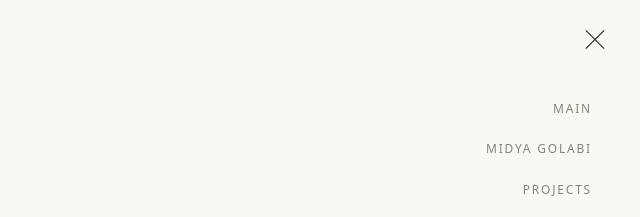
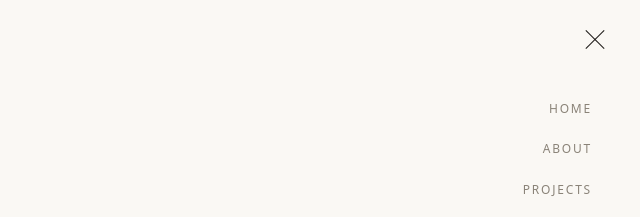
Before and after one commit to pakir992/midyagolabi-site, a plain HTML site: page about.html in a window 1280 px wide. Both pictures are taken after a click on the button "Open menu". Shown: the top 217 px of the page, 640-1280 px from the left. Drawn offline with Linux system fonts and the light colour scheme.

Commit message:
Rename nav labels: Main→Home, Midya Golabi→About
Co-Authored-By: Claude Fable 5 <noreply@anthropic.com>

```diff
--- a/about.html
+++ b/about.html
@@ -19,8 +19,8 @@
       <span></span>
     </button>
     <nav class="site-nav">
-      <a href="index.html">Main</a>
-      <a href="about.html">Midya Golabi</a>
+      <a href="index.html">Home</a>
+      <a href="about.html">About</a>
       <a href="projects.html">Projects</a>
       <a href="contact.html">Contacts</a>
     </nav>
```
Also changed, not shown: contact.html (+2 -2 lines), index.html (+2 -2 lines), projects.html (+2 -2 lines), tiny-house.html (+2 -2 lines).
